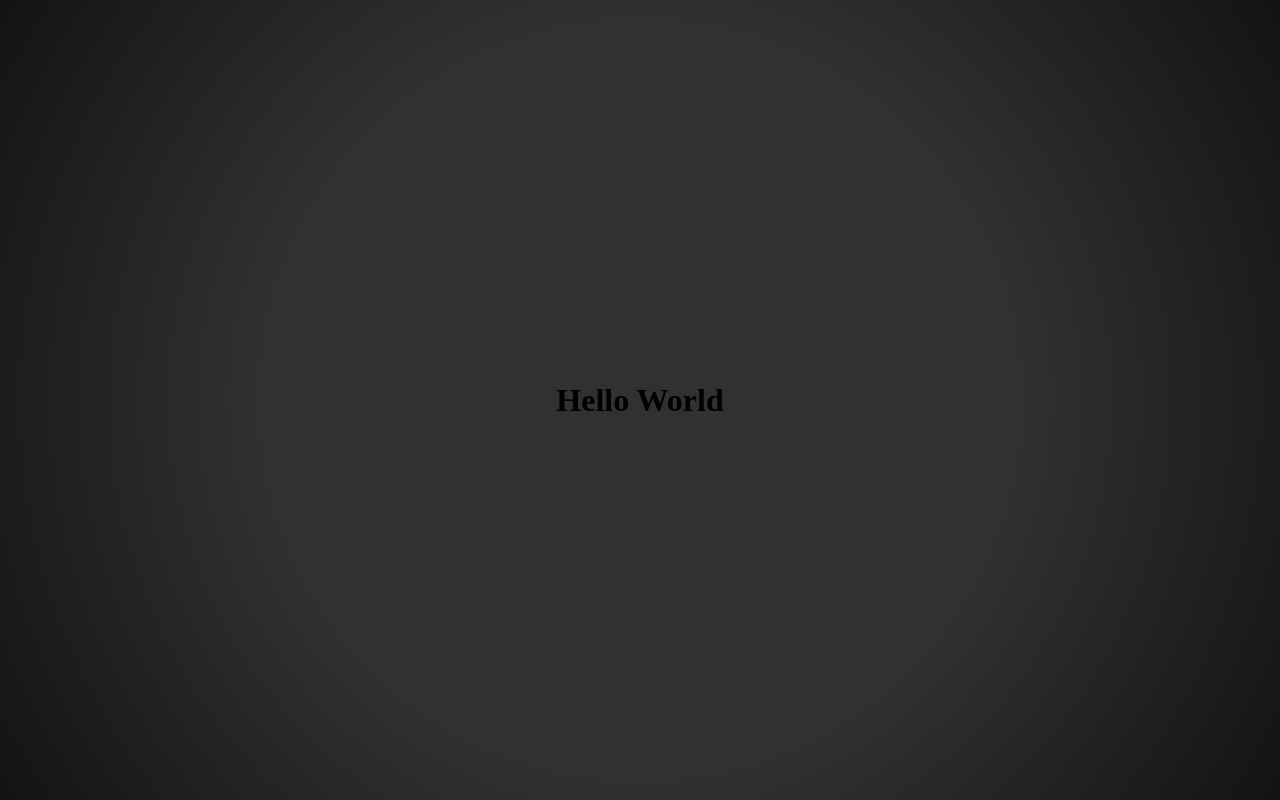
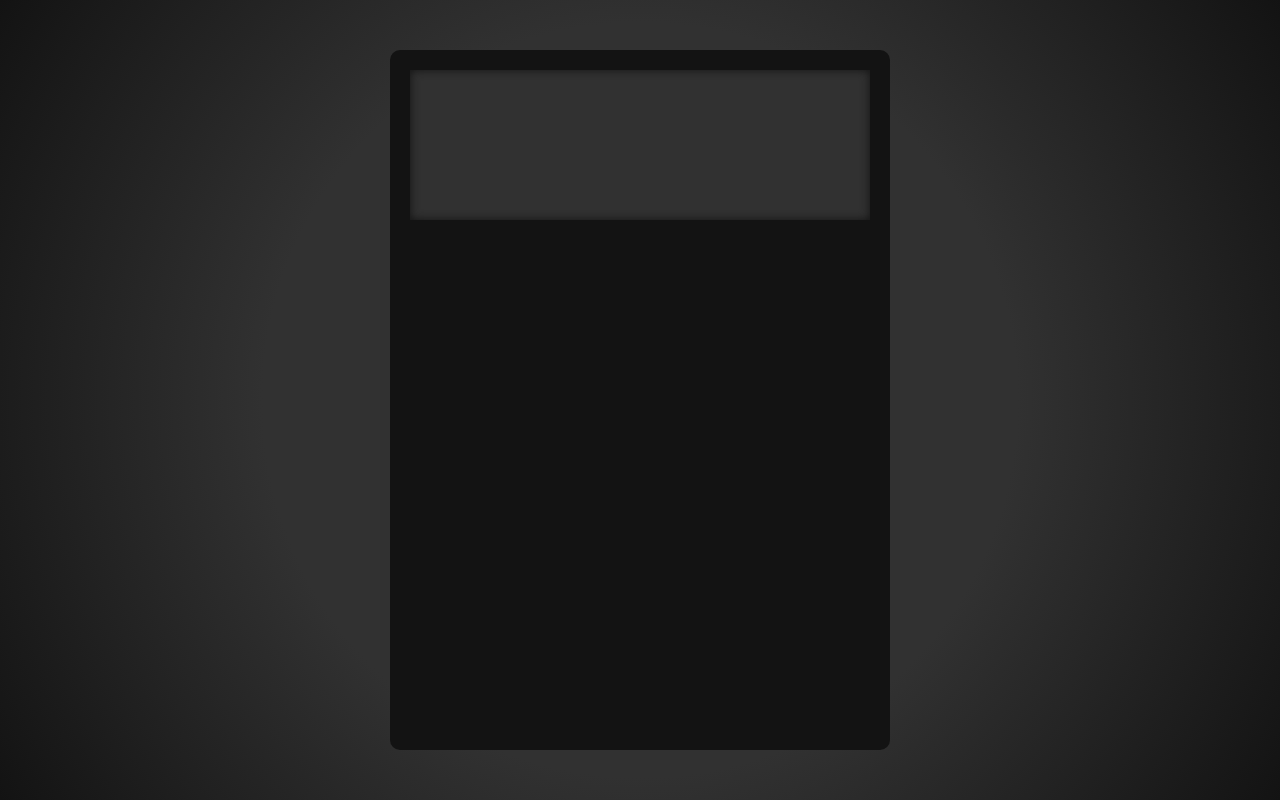
Before and after one commit to Zack1808/calculator, a React (Create React App) app: page / in a window 1280 px wide. Built offline with nearby package versions, Linux system fonts and the light colour scheme.

Commit message:
Added new display

```diff
--- a/src/components/App.js
+++ b/src/components/App.js
@@ -7,7 +7,9 @@ import "../css/App.css";
 const App = () => {
   return (
     <div className="app-container">
-      <h1>Hello World</h1>
+      <div className="calculator-container">
+        <div className="display"></div>
+      </div>
     </div>
   );
 };
--- a/src/css/App.css
+++ b/src/css/App.css
@@ -1,3 +1,8 @@
+:root {
+  --dark: rgb(19, 19, 19);
+  --light: rgb(49, 49, 49);
+}
+
 * {
   margin: 0;
   padding: 0;
@@ -10,9 +15,31 @@
   width: 100%;
   justify-content: center;
   align-items: center;
-  background: radial-gradient(
-    circle at center,
-    rgb(49, 49, 49) 50%,
-    rgb(19, 19, 19)
-  );
+  background: radial-gradient(circle at center, var(--light) 50%, var(--dark));
 }
+
+.calculator-container {
+  width: 100%;
+  max-width: 500px;
+  height: 100vh;
+  max-height: 700px;
+  background-color: var(--dark);
+  border-radius: 10px;
+  display: flex;
+  padding: 20px;
+  justify-content: center;
+  align-items: start;
+}
+
+.display {
+  width: 100%;
+  min-height: 150px;
+  background-color: var(--light);
+  box-shadow: inset 0 0 10px var(--dark);
+}
+
+@media (orientation: landscape) and (max-width: 900px) {
+  .display {
+    min-height: 100px;
+  }
+}
```
